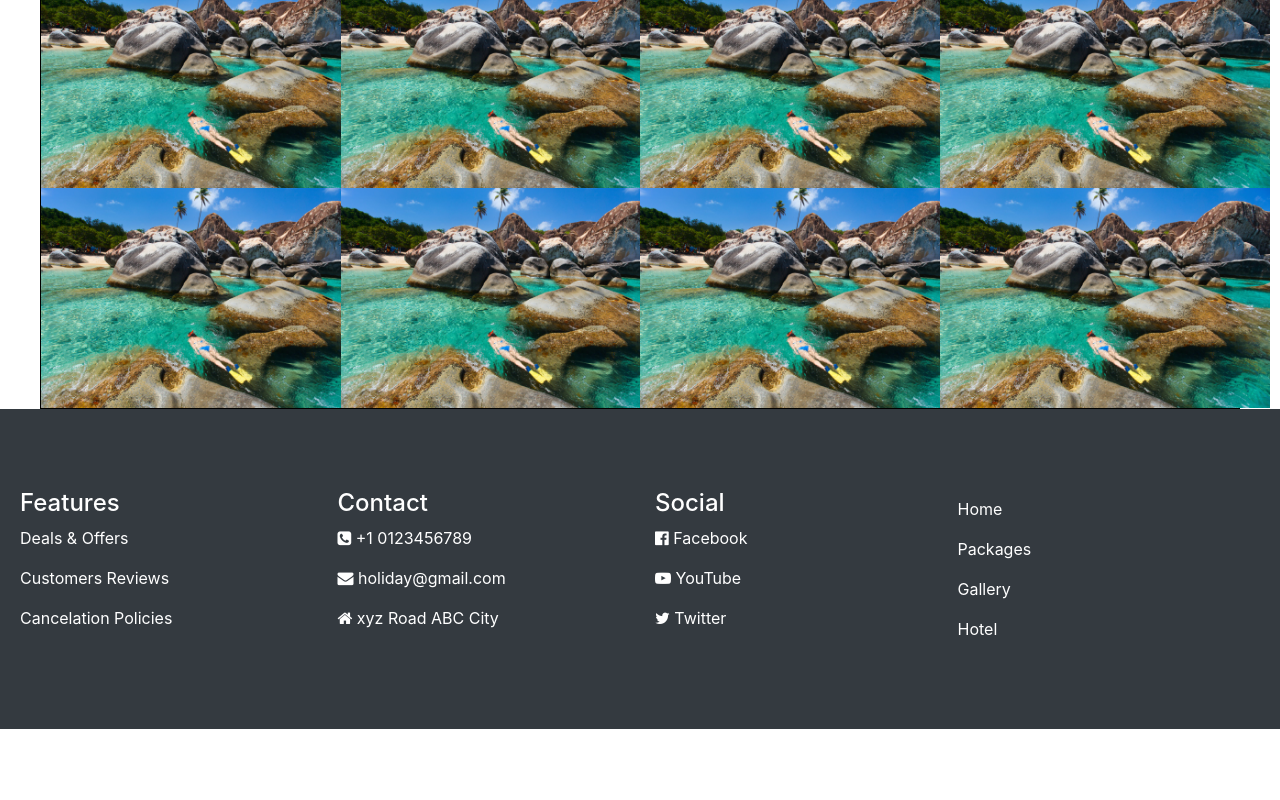
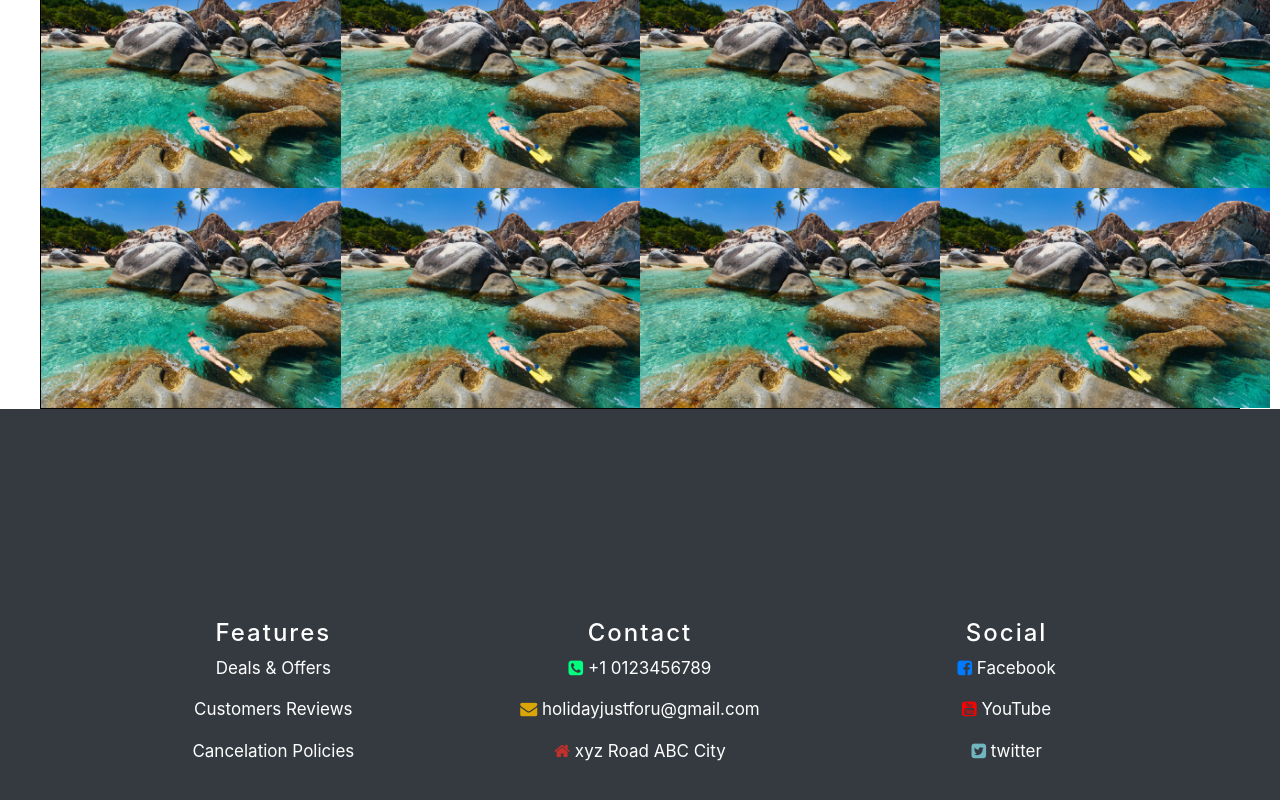
Before and after one commit to Code-Institute-Submissions/rpaulnarcis-rpnarcis-milestone2, a plain HTML site: page gallery.html in a window 1280 px wide. Shown: the part 681-1481 px from the top of the page. Before the commit the page ends 1410 px from the top, so only its background shows below. Drawn offline with nearby package versions, Linux system fonts and the light colour scheme; a web font is replaced by a local one.

Commit message:
Modified the footer section several changes were made through CSS and links were added to the social icons

```diff
--- a/assets/css/style.css
+++ b/assets/css/style.css
@@ -105,7 +105,38 @@ footer {
     color: #fff;
 }
 
+.container.footer {
+   display: inline-block;
+    margin: 0 auto;
+}
 
+.footer-header {
+    letter-spacing: 2px;
+}
+
+.footer-content {
+    font-size: 17px;
+}
+
+.fa.fa-phone-square {
+    color: #00ff7e;
+}
+
+.fa.fa-envelope {
+    color:#daa506;
+}
+
+.fa.fa-home {
+    color: #c4302b;
+}
+
+.fa.fab.fa-twitter-square {
+    color: #71b5bf;
+}
+
+.fa.fab.fa-youtube-square {
+    color: #FF0000;
+}
 /* packages */
 #features-header {
     margin-top: 100px;
--- a/gallery.html
+++ b/gallery.html
@@ -92,33 +92,34 @@
 <!-- Footer -->
 <footer>
 <section class="footer">
-<div class="container-footer">
-    <div class="row">
-    <div class="col-md-3">
+<div class="container" align ="center">
+    <div class="row footer">
+        <div class="col-md-4">
             <h4 class="footer-header">Features</h4>
             <p class="footer-content">Deals & Offers</p>
             <p class="footer-content">Customers Reviews</p>
             <p class="footer-content">Cancelation Policies</p>
         </div>
-    <div class="col-md-3 con">
+        <div class="col-md-4">
             <h4 class="footer-header">Contact</h4>
             <p class="footer-content"><i class="fa fa-phone-square"></i> +1 0123456789</p>
-        <p class="footer-content"><i class="fa fa-envelope"></i> holiday@gmail.com</p>
+            <p class="footer-content"><i class="fa fa-envelope"></i> holidayjustforu@gmail.com</p>
             <p class="footer-content"><i class="fa fa-home"></i> xyz Road ABC City</p>
         </div>
-    <div class="col-md-3 ">
+        <div class="col-md-4">
             <h4 class="footer-header">Social</h4>
-        <p class="footer-content"><i class="fa fa-facebook-official"></i> Facebook</p>
-        <p class="footer-content"><i class="fa fa-youtube-play"></i> YouTube</p>
-        <p class="footer-content"><i class="fa fa-twitter"></i> Twitter</p>
-    </div>
-    <div class="col-md-3 d-none d-md-block nav">
-        <ul class="navbar-nav ml-auto">
-			<li class="active nav-item mr-3"><a class="nav-link current" href="index.html">Home</a></li>
-			<li class="active nav-item mr-3"><a class="nav-link" href="packages.html">Packages</a></li>
-			<li class="active nav-item mr-3"><a class="nav-link" href="gallery.html">Gallery</a></li>
-			<li class="active nav-item mr-3"><a class="nav-link" href="<hotel>.html">Hotel</a></li>
-        </ul>
+            <p class="footer-content"><a target="_blank" href="https://www.facebook.com/">
+							<i class="fa fab fa-facebook-square" aria-hidden="true"></i>
+							<span class="sr-only">facebook</span>
+						</a>Facebook</p>
+            <p class="footer-content"><a target="_blank" href="https://www.youtube.com/">
+							<i class="fa fab fa-youtube-square" aria-hidden="true"></i>
+							<span class="sr-only">youTube</span>
+						</a>YouTube</p>
+            <p class="footer-content"><a target="_blank" href="https://twitter.com/">
+							<i class="fa fab fa-twitter-square" aria-hidden="true"></i>
+							<span class="sr-only">Twitter</span>
+						</a>twitter</p>
         </div>
     </div>
 </div>
```
Also changed, not shown: index.html (+17 -16 lines), packages.html (+17 -6 lines). Lines whose indentation alone changed are shown as unchanged.
